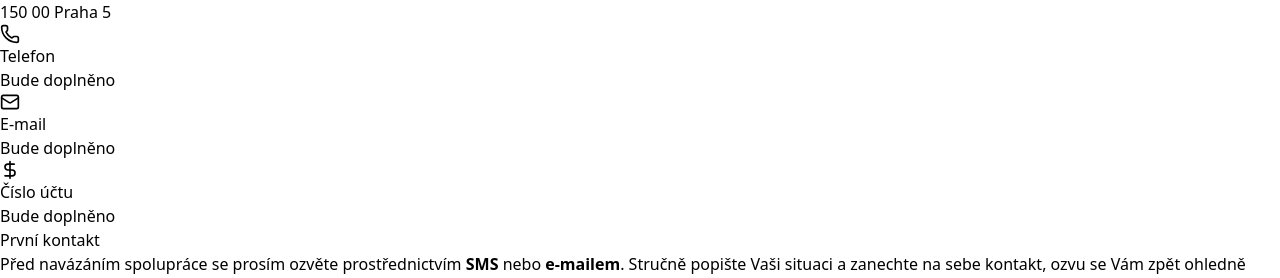
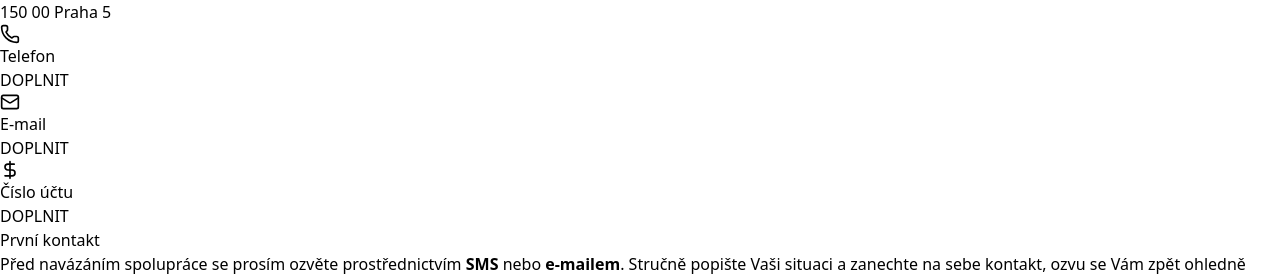
Before and after one commit to psychologiebezecna/website, a React (Vite) app: page / in a window 1280 px wide. Shown: the part 1784-2062 px from the top of the page. Built offline with nearby package versions, Linux system fonts and the light colour scheme.

Commit message:
Update App.jsx

```diff
--- a/src/App.jsx
+++ b/src/App.jsx
@@ -222,21 +222,21 @@ export default function PsychologistWebsite() {
                                 <Phone className="text-teal-600 mt-1 flex-shrink-0" size={20}/>
                                 <div>
                                     <h4 className="font-semibold text-gray-700">Telefon</h4>
-                                    <p>Bude doplněno</p>
+                                    <p>DOPLNIT</p>
                                 </div>
                             </div>
                              <div className="flex items-start gap-4">
                                 <Mail className="text-teal-600 mt-1 flex-shrink-0" size={20}/>
                                 <div>
                                     <h4 className="font-semibold text-gray-700">E-mail</h4>
-                                    <p>Bude doplněno</p>
+                                    <p>DOPLNIT</p>
                                 </div>
                             </div>
                              <div className="flex items-start gap-4">
                                 <DollarSign className="text-teal-600 mt-1 flex-shrink-0" size={20}/>
                                 <div>
                                     <h4 className="font-semibold text-gray-700">Číslo účtu</h4>
-                                    <p>Bude doplněno</p>
+                                    <p>DOPLNIT</p>
                                 </div>
                             </div>
                         </div>
```
